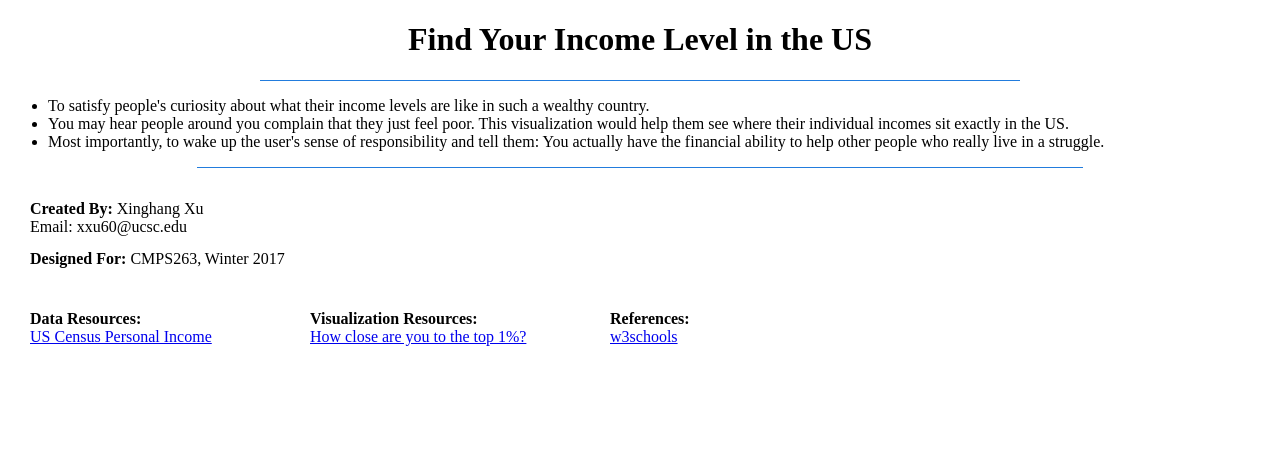
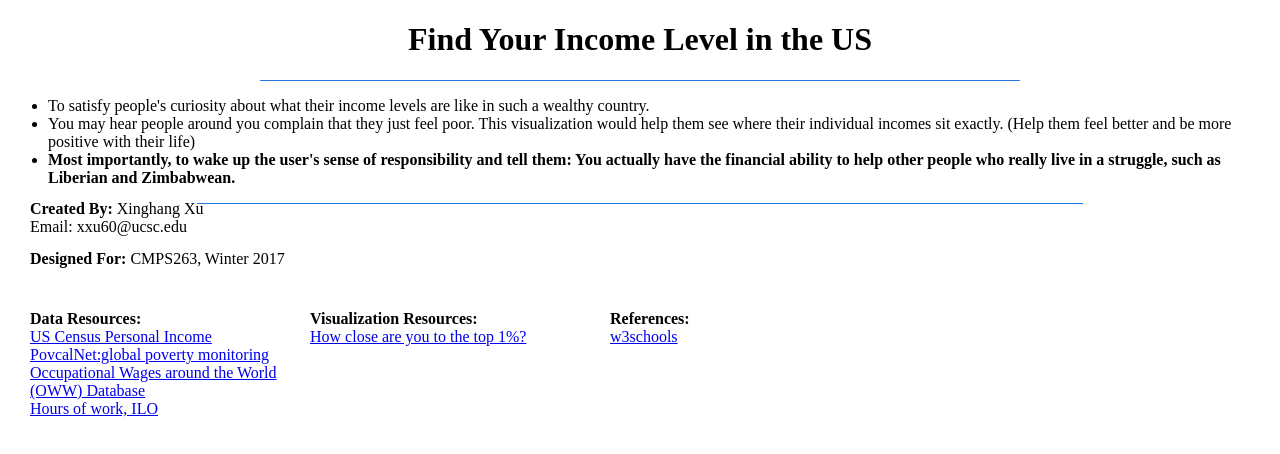
Before and after one commit to Xinghom/FindYourIncomeLevel, a plain HTML site: page index.html in a window 1280 px wide. Drawn offline with nearby package versions, Linux system fonts and the light colour scheme.

Commit message:
data set added

```diff
--- a/index.html
+++ b/index.html
@@ -31,11 +31,11 @@
     		To satisfy people's curiosity about what their income levels are like in such a wealthy country.
     	</li>
 		<li>
-			You may hear people around you complain that they just feel poor. This visualization would help them see where their individual incomes sit exactly in the US.
+			You may hear people around you complain that they just feel poor. This visualization would help them see where their individual incomes sit exactly. (Help them feel better and be more positive with their life)
 		</li>
 
 		<li>
-			Most importantly, to wake up the user's sense of responsibility and tell them: You actually have the financial ability to help other people who really live in a struggle.
+			<strong>Most importantly, to wake up the user's sense of responsibility and tell them: You actually have the financial ability to help other people who really live in a struggle, such as Liberian and Zimbabwean.</strong>
 		</li>
 	</ul>
 
@@ -54,8 +54,14 @@
   		<strong>Data Resources:</strong><br/>
   			<a href="https://www.census.gov/data/tables/time-series/demo/income-poverty/cps-pinc/pinc-02.html">
   			US Census Personal Income</a><br/>
-  			<a href=""></a><br/>
-  			<a href=""></a><br/>
+  			<a href="http://iresearch.worldbank.org/PovcalNet/home.aspx">
+  			PovcalNet:global poverty monitoring</a><br/>
+  			<a href="http://data.nber.org/oww/">
+  			Occupational Wages around the World (OWW) Database
+  			</a><br/>
+  			<a href="http://www.ilo.org/ilostat/faces/wcnav_defaultSelection;ILOSTATCOOKIE=1yllUXPxod-6p3fm9ic0ytKdoocfVbFh3oI4dDEyR4pcPlP4jAr0!-402478709?_afrLoop=287829668227728&_afrWindowMode=0&_afrWindowId=null#!%40%40%3F_afrWindowId%3Dnull%26_afrLoop%3D287829668227728%26_afrWindowMode%3D0%26_adf.ctrl-state%3D18g41bef36_4">
+  			Hours of work, ILO
+  			</a><br/>
   	</div>
   	<div id="vResources">
   		<strong>Visualization Resources:</strong><br/>
```
